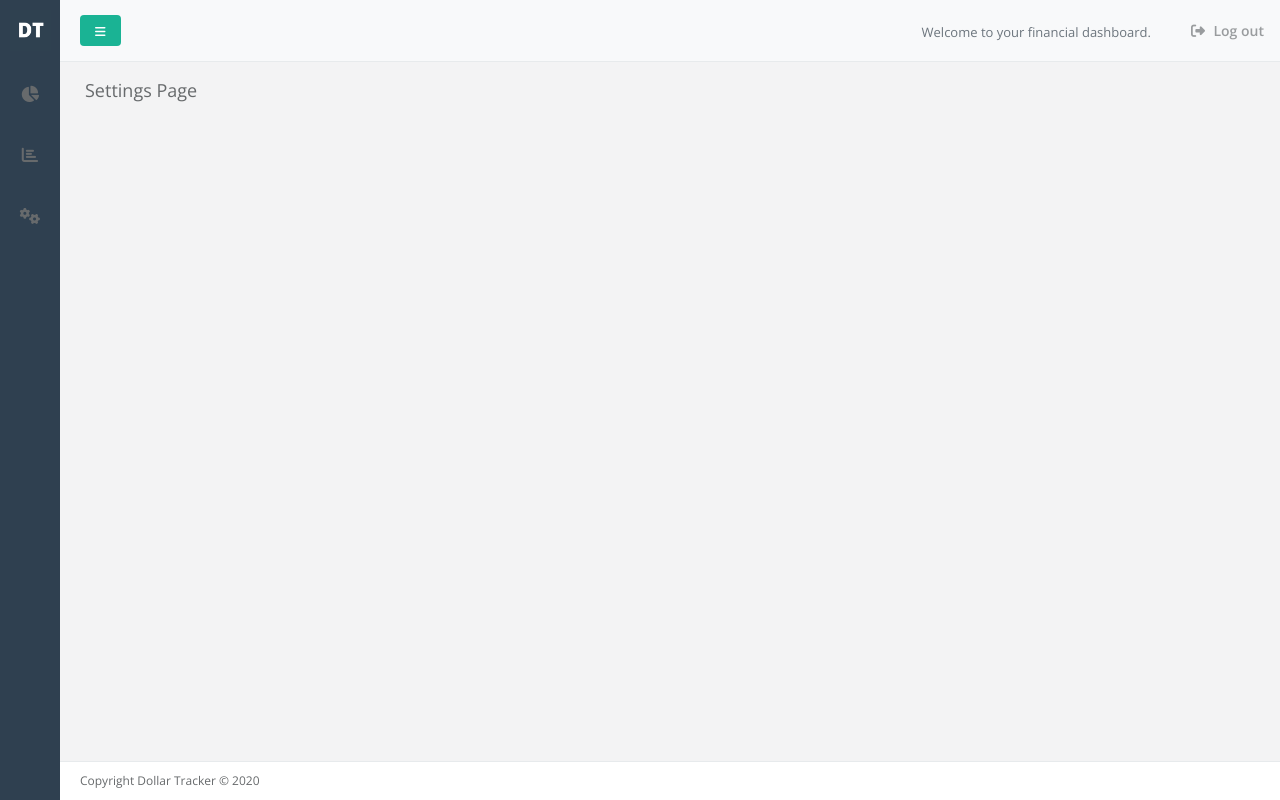
After one commit to rooneyshuman/dollar-tracker, a Flask app: page /settings in a window 1280 px wide. The commit adds this page. Run offline with Flask 2, Linux system fonts and the light colour scheme; some libraries are stand-ins or nearby versions; some web fonts are replaced.

Commit message:
added skeleton settings page

```diff
--- a/app.py
+++ b/app.py
@@ -2,6 +2,7 @@ import os
 from flask import Flask
 from index import Index
 from portfolio import Portfolio
+from settings_page import SettingsPage
 from sassutils.wsgi import SassMiddleware
 
 
@@ -16,6 +17,9 @@ app.add_url_rule("/", view_func=Index.as_view("index"), methods=["GET"])
 app.add_url_rule(
     "/portfolio", view_func=Portfolio.as_view("portfolio"), methods=["GET"]
 )
+app.add_url_rule(
+    "/settings", view_func=SettingsPage.as_view("settings"), methods=["GET"]
+)
 
 if __name__ == "__main__":
     app.run(debug=True)
--- /dev/null
+++ b/settings_page.py
@@ -0,0 +1,14 @@
+from flask import render_template
+from flask.views import MethodView
+
+
+class SettingsPage(MethodView):
+    def get(self):
+        """
+        GET method for settings page.
+        :return: renders the settings.html page on return
+        """
+        return render_template(
+            "settings.html",
+            page_name="Settings"
+        )
--- a/templates/layout.html
+++ b/templates/layout.html
@@ -64,7 +64,7 @@
             </a>
           </li>
           <li>
-            <a href="#" class="nav-link">
+            <a href="{{url_for('settings')}}" class="nav-link">
               <i class="fas fa-cogs nav-icon"></i>
               <span class="navbar-label">Settings</span>
             </a>
--- /dev/null
+++ b/templates/settings.html
@@ -0,0 +1,14 @@
+{% extends "layout.html" %}
+
+{% block head %}
+{% endblock %}
+
+{% block body %}
+<!-- Overview -->
+<div class="container-fluid gray-bg pt-2">
+  <h5>Settings Page</h5>
+</div>
+<!-- Google charts file -->
+{#<script type="text/javascript" src="{{url_for('static', filename='javascript/settings.js')}}"></script>#}
+
+{% endblock %}
```
Also changed, not shown: 1 other file.
